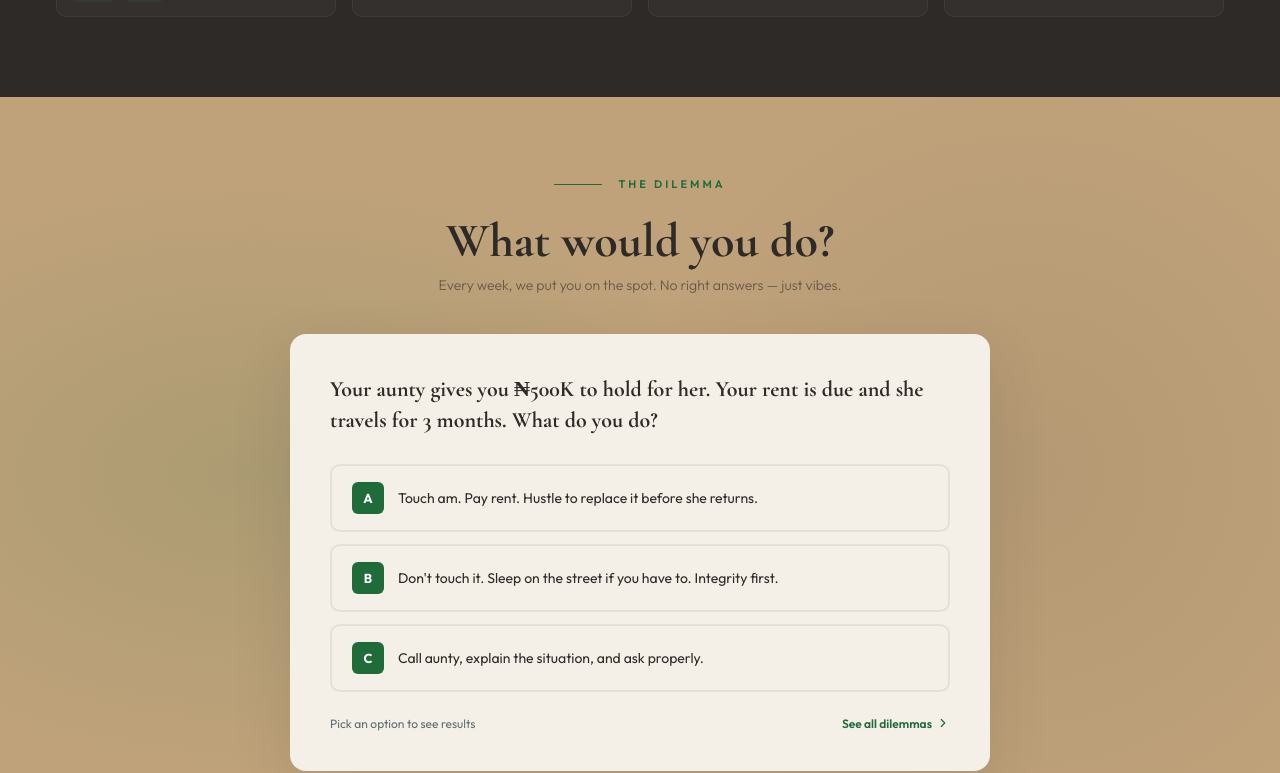
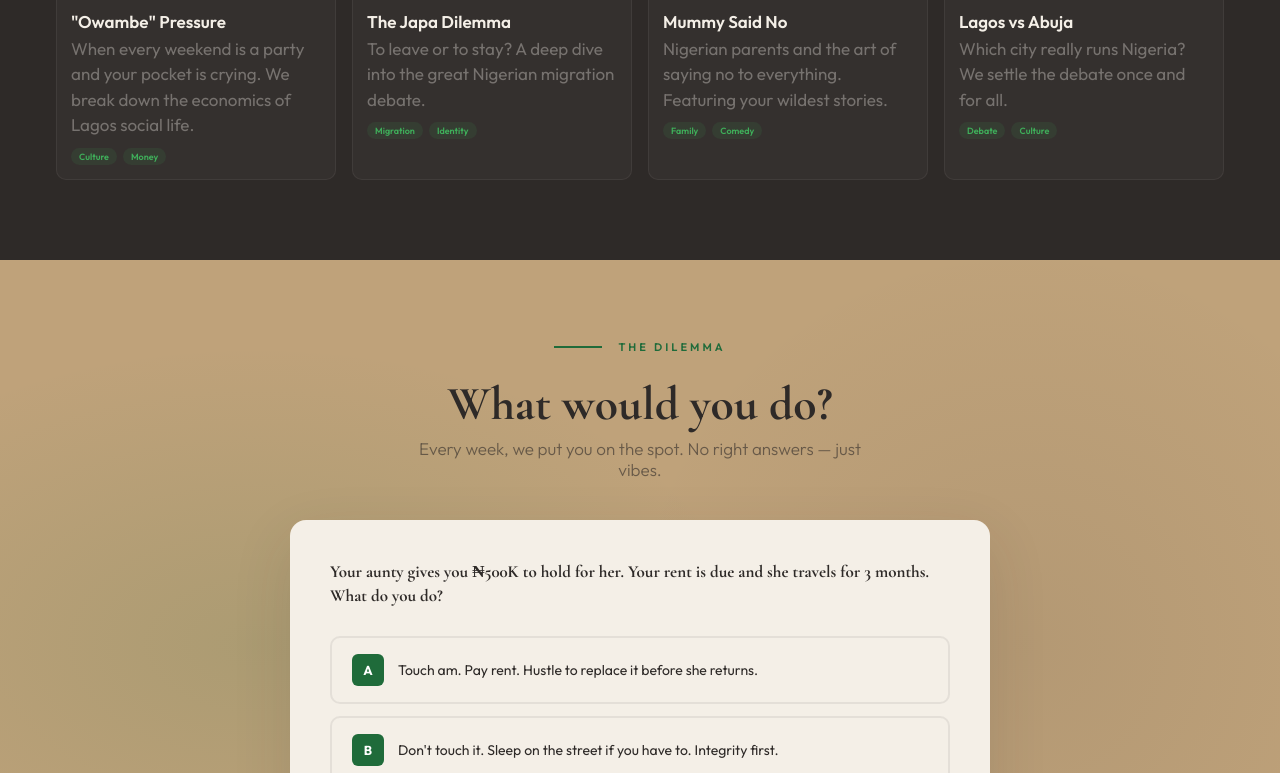
Before and after one commit to ajadonai/sonigerian, a React (Vite) app: page / in a window 1280 px wide. Shown: the part 1768-2541 px from the top of the page. Built offline with nearby package versions, Linux system fonts and the light colour scheme.

Commit message:
Fix: font size toggle now affects all content, wider size gaps (14/17/21px)

```diff
--- a/src/components/Navbar.css
+++ b/src/components/Navbar.css
@@ -85,9 +85,9 @@
 .font-option:hover { background: rgba(244,239,231,0.04); color: var(--off-white); }
 .font-option.active { color: var(--bright-green); }
 .font-preview { font-family: var(--font-display); font-weight: 700; }
-.font-preview.font-small { font-size: 12px; }
-.font-preview.font-medium { font-size: 15px; }
-.font-preview.font-large { font-size: 19px; }
+.font-preview.font-small { font-size: 11px; }
+.font-preview.font-medium { font-size: 16px; }
+.font-preview.font-large { font-size: 22px; }
 .font-label { text-transform: capitalize; }
 .desktop-only { display: block; }
 .panel-font-section {
--- a/src/components/Navbar.jsx
+++ b/src/components/Navbar.jsx
@@ -5,8 +5,8 @@ import './Navbar.css';
 
 const FONT_SIZES = [
   { label: 'A', key: 'small', size: '14px' },
-  { label: 'A', key: 'medium', size: '16px' },
-  { label: 'A', key: 'large', size: '18px' },
+  { label: 'A', key: 'medium', size: '17px' },
+  { label: 'A', key: 'large', size: '21px' },
 ];
 
 export default function Navbar() {
--- a/src/styles/global.css
+++ b/src/styles/global.css
@@ -34,6 +34,41 @@ body {
   -moz-osx-font-smoothing: grayscale;
 }
 
+/* Font size scaling — these elements inherit from body font-size */
+.hero-desc,
+.about-text,
+.host-info p,
+.ep-body p,
+.ep-list-info p,
+.section-sub,
+.dilemma-question,
+.dilemma-opt span,
+.dilemma-hint,
+.dilemma-total,
+.show-notes p,
+.detail-desc,
+.detail-meta,
+.contact-form label,
+.contact-form input,
+.contact-form textarea,
+.contact-right p,
+.contact-socials a,
+.msg-body,
+.ep-list-info h3,
+.ep-body h4,
+.footer-tagline,
+.dopt-content {
+  font-size: 1em;
+}
+
+.hero-title {
+  font-size: clamp(2.8em, 6vw, 5em);
+}
+
+.section-title {
+  font-size: clamp(1.8em, 4vw, 2.8em);
+}
+
 a { text-decoration: none; color: inherit; }
 button { cursor: pointer; font-family: var(--font-body); }
 ul { list-style: none; }
```
